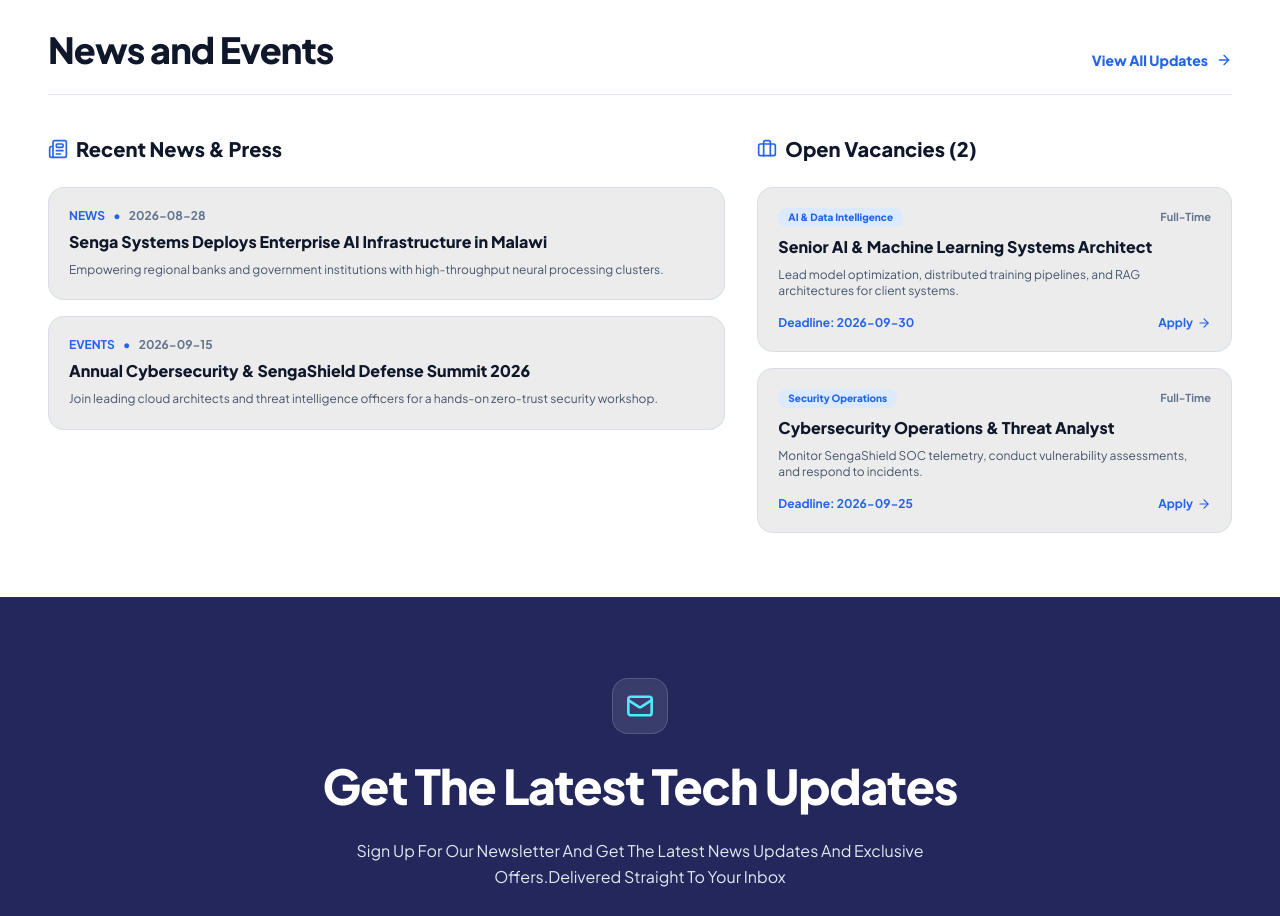
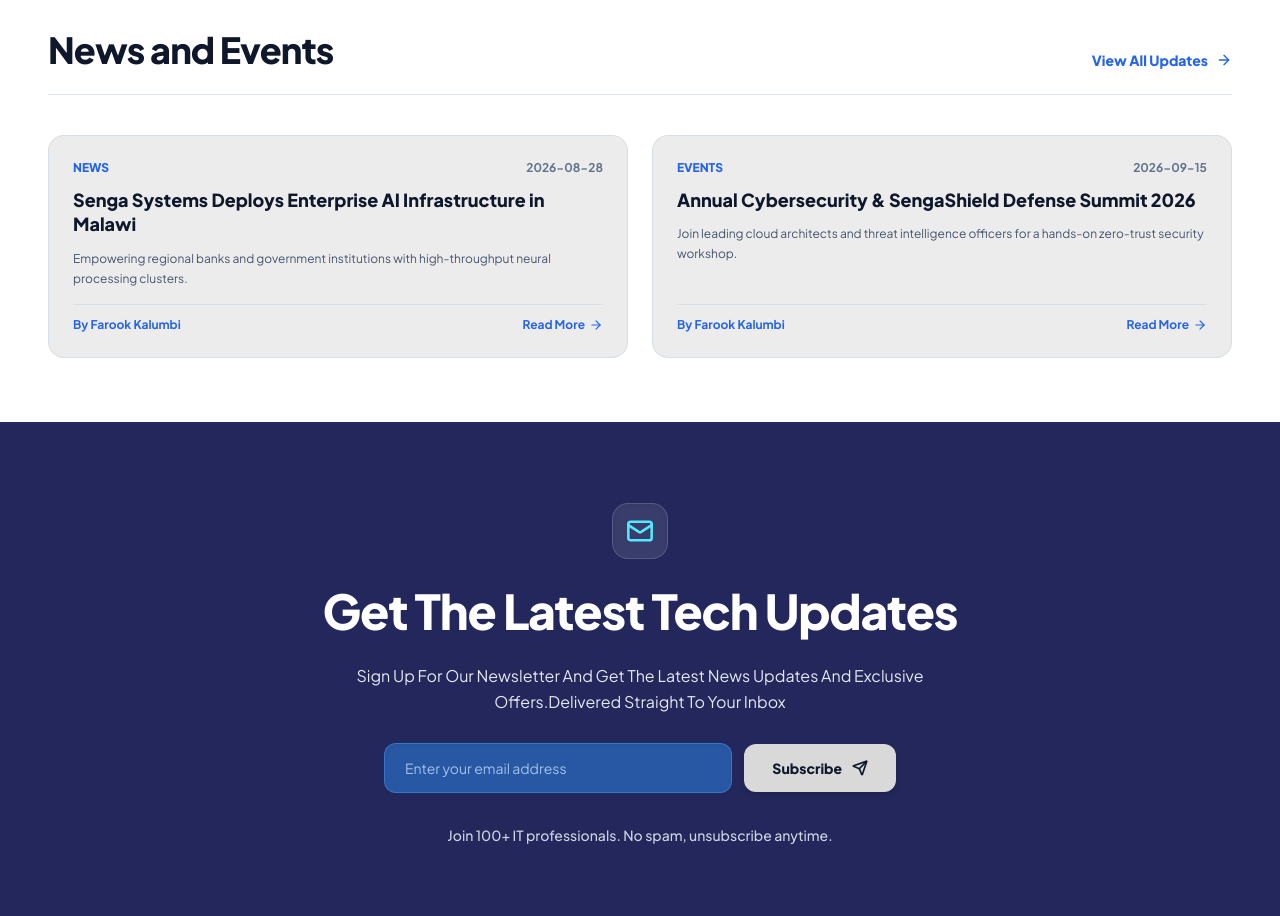
Before and after one commit to FAROOKKALUMBI/SENGA-SYSTEMS-WEBSITE, a React (Vite) app: page / in a window 1280 px wide. Shown: the part 2120-3036 px from the top of the page. Built offline with nearby package versions, Linux system fonts and the light colour scheme.

Commit message:
refactor(home): remove open vacancies column from homepage to focus section on News and Events

```diff
--- a/src/pages/HomePage.jsx
+++ b/src/pages/HomePage.jsx
@@ -346,75 +346,35 @@
             </Link>
           </div>
 
-          <div className="grid grid-cols-1 lg:grid-cols-12 gap-8">
-
-            {/* Left 7 cols: Latest Posted News & Press */}
-            <div className="lg:col-span-7 space-y-6">
-              <h3 className="text-xl font-extrabold text-slate-900 dark:text-white flex items-center gap-2">
-                <Newspaper className="w-5 h-5 text-[#2563EB]" />
-                <span>Recent News & Press</span>
-              </h3>
-
-              <div className="space-y-4">
+          <div className="grid grid-cols-1 md:grid-cols-2 gap-6">
             {posts && posts.length > 0 ? (
-                  posts.slice(0, 3).map((post) => (
-                    <div key={post.id} className="p-5 rounded-2xl bg-[#D9D9D9]/50 dark:bg-slate-800/80 border border-slate-300/60 dark:border-slate-700 flex flex-col sm:flex-row items-start gap-4">
+              posts.slice(0, 4).map((post) => (
+                <div key={post.id} className="p-6 rounded-2xl bg-[#D9D9D9]/50 dark:bg-slate-800/80 border border-slate-300/60 dark:border-slate-700 flex flex-col justify-between space-y-4">
+                  <div className="space-y-3">
                     {post.image && (
-                        <img src={post.image} alt={post.title} className="w-full sm:w-28 h-24 rounded-xl object-cover shrink-0" />
+                      <img src={post.image} alt={post.title} className="w-full h-44 rounded-xl object-cover" />
                     )}
-                      <div className="space-y-1.5 flex-1">
-                        <div className="flex items-center gap-2 text-xs font-bold text-[#2563EB]">
-                          <span className="uppercase">{post.type}</span>
-                          <span>•</span>
+                    <div className="flex items-center justify-between text-xs font-bold text-[#2563EB]">
+                      <span className="uppercase font-extrabold">{post.type}</span>
                       <span className="text-slate-500 dark:text-slate-400">{post.date}</span>
                     </div>
-                        <h4 className="text-base font-extrabold text-slate-900 dark:text-white line-clamp-1">{post.title}</h4>
-                        <p className="text-xs text-slate-600 dark:text-slate-300 line-clamp-2 leading-relaxed">{post.excerpt || post.content}</p>
+                    <h4 className="text-lg font-extrabold text-slate-900 dark:text-white leading-snug">{post.title}</h4>
+                    <p className="text-xs text-slate-600 dark:text-slate-300 line-clamp-3 leading-relaxed">{post.excerpt || post.content}</p>
                   </div>
-                    </div>
-                  ))
-                ) : (
-                  <div className="p-6 rounded-2xl bg-[#D9D9D9]/40 dark:bg-slate-800 text-center text-xs text-slate-500">
-                    No news articles published yet.
-                  </div>
-                )}
-              </div>
-            </div>
-
-            {/* Right 5 cols: Open Vacancies Added by Staff/Admin */}
-            <div className="lg:col-span-5 space-y-6">
-              <h3 className="text-xl font-extrabold text-slate-900 dark:text-white flex items-center gap-2">
-                <Briefcase className="w-5 h-5 text-[#2563EB]" />
-                <span>Open Vacancies ({vacancies ? vacancies.length : 0})</span>
-              </h3>
-
-              <div className="space-y-4">
-                {vacancies && vacancies.length > 0 ? (
-                  vacancies.slice(0, 3).map((job) => (
-                    <div key={job.id} className="p-5 rounded-2xl bg-[#D9D9D9]/50 dark:bg-slate-800/80 border border-slate-300/60 dark:border-slate-700 space-y-2">
-                      <div className="flex items-center justify-between">
-                        <span className="px-2.5 py-0.5 rounded-full bg-blue-100 dark:bg-blue-900/60 text-[#2563EB] dark:text-blue-300 text-[10px] font-extrabold">{job.department}</span>
-                        <span className="text-[11px] font-bold text-slate-500 dark:text-slate-400">{job.type}</span>
-                      </div>
-                      <h4 className="text-base font-extrabold text-slate-900 dark:text-white">{job.title}</h4>
-                      <p className="text-xs text-slate-600 dark:text-slate-300 line-clamp-2">{job.description}</p>
-                      <div className="pt-2 flex items-center justify-between text-xs font-bold text-[#2563EB]">
-                        <span>Deadline: {job.deadline}</span>
-                        <Link to="/updates/vacancies" className="hover:underline flex items-center gap-1">
-                          <span>Apply</span>
+                  <div className="pt-3 border-t border-slate-300/60 dark:border-slate-700 flex items-center justify-between text-xs font-bold text-[#2563EB]">
+                    <span>By {post.author || 'Senga Team'}</span>
+                    <Link to="/updates" className="hover:underline flex items-center gap-1">
+                      <span>Read More</span>
                       <ArrowRight className="w-3.5 h-3.5" />
                     </Link>
                   </div>
                 </div>
               ))
             ) : (
-                  <div className="p-6 rounded-2xl bg-[#D9D9D9]/40 dark:bg-slate-800 text-center text-xs text-slate-500 font-medium">
-                    No active job vacancies at the moment.
+              <div className="p-8 rounded-2xl bg-[#D9D9D9]/40 dark:bg-slate-800 text-center text-xs text-slate-500 col-span-2">
+                No news articles or events published yet.
               </div>
             )}
-              </div>
-            </div>
-
           </div>
         </div>
       </section>
```
Lines whose indentation alone changed are shown as unchanged.
